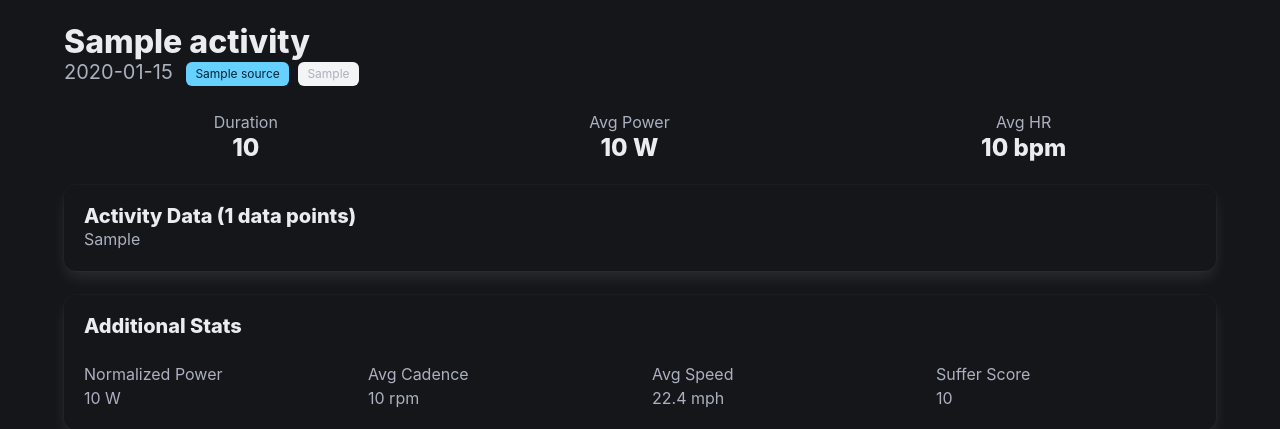
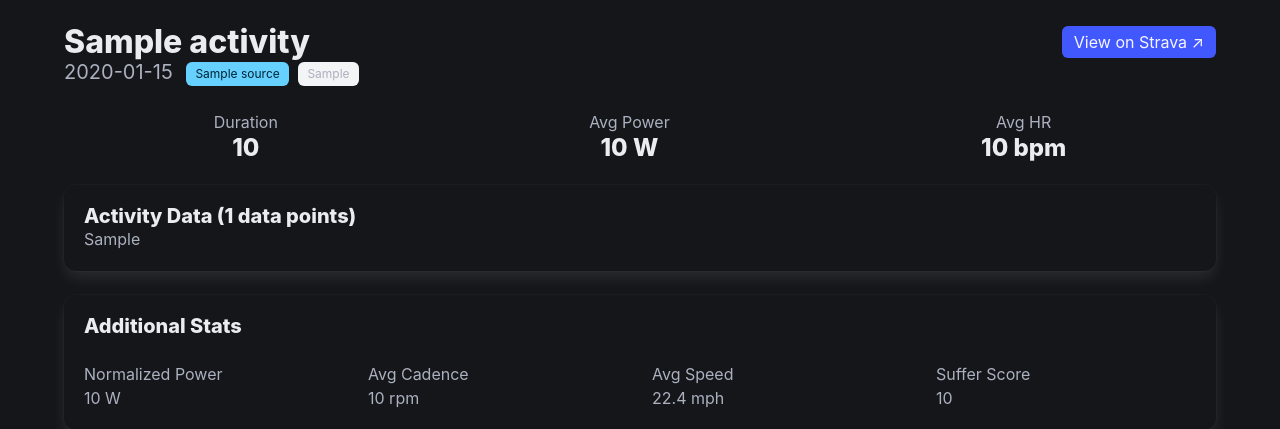
Before and after one commit to bradmontgomery/streben, a FastAPI app: template app/templates/activity_detail.html in a window 1280 px wide. Shown: the part 124-553 px from the top of the page. Run offline with FastAPI, Linux system fonts and the light colour scheme; the template is opened without the code that fills it: most values are stand-ins (such as "Sample title", 1, 10 or a date in 2020).

Commit message:
Add "View on Strava" link to activity detail page
Co-Authored-By: Claude Opus 4.6 <noreply@anthropic.com>

```diff
--- a/app/templates/activity_detail.html
+++ b/app/templates/activity_detail.html
@@ -10,7 +10,18 @@
     </ul>
 </nav>
 
-<h1 class="title">{{ activity.name or "Activity" }}</h1>
+<div class="level mb-0">
+    <div class="level-left">
+        <h1 class="title">{{ activity.name or "Activity" }}</h1>
+    </div>
+    {% if activity.strava_id %}
+    <div class="level-right">
+        <a class="tag is-link is-medium" href="https://www.strava.com/activities/{{ activity.strava_id }}" target="_blank" rel="noopener">
+            View on Strava &nearr;
+        </a>
+    </div>
+    {% endif %}
+</div>
 <p class="subtitle">
     {{ activity.start_date[:10] if activity.start_date else "" }}
     <span class="tag {% if activity.source == 'strava' %}is-warning{% else %}is-info{% endif %} ml-2">
```
